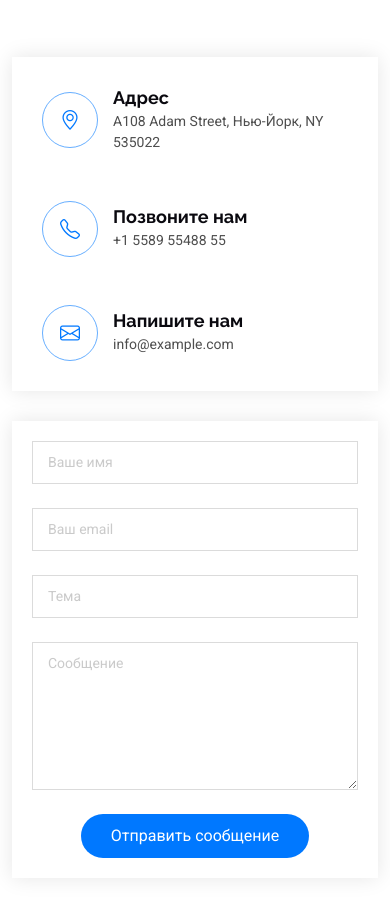
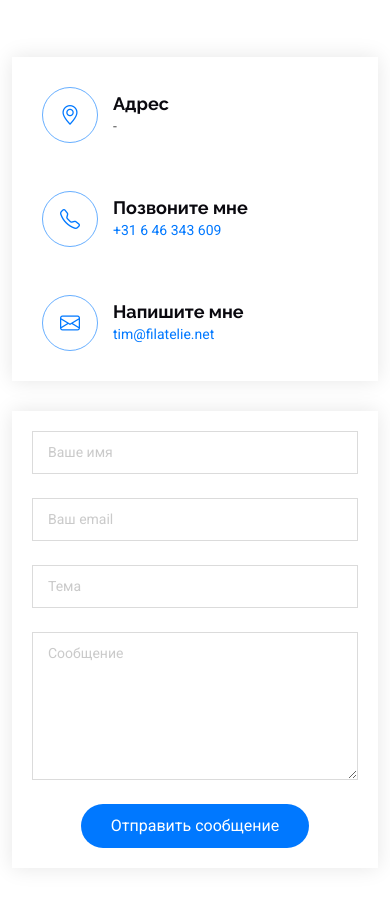
Before and after one commit to Tim-tech-cmd/Tim-tech-cmd.github.io, a plain HTML site: page index-ru.html in a window 390 px wide. Shown: the part 4964-5861 px from the top of the page. Drawn offline with Linux system fonts and the light colour scheme.

Commit message:
a href to email and phone redirection made

```diff
--- a/index-ru.html
+++ b/index-ru.html
@@ -318,27 +318,31 @@
                                     <i class="bi bi-geo-alt flex-shrink-0"></i>
                                     <div>
                                         <h3>Адрес</h3>
-                                        <p>A108 Adam Street, Нью-Йорк, NY 535022</p>
+                                        <p>-</p>
                                     </div>
                                 </div>
                             </div><!-- End Info Item -->
 
                             <div class="col-lg-4">
                                 <div class="info-item d-flex align-items-center">
+                                    <a href="tel:+31646343609">
                                         <i class="bi bi-telephone flex-shrink-0"></i>
                                         <div>
-                                        <h3>Позвоните нам</h3>
-                                        <p>+1 5589 55488 55</p>
+                                            <h3>Позвоните мне </h3>
+                                            <p>+31 6 46 343 609</p>
+                                    </a>
                                 </div>
                             </div>
                         </div><!-- End Info Item -->
 
                         <div class="col-lg-4">
                             <div class="info-item d-flex align-items-center">
+                                <a href="mailto:tim@filatelie.net">
                                     <i class="bi bi-envelope flex-shrink-0"></i>
                                     <div>
-                                        <h3>Напишите нам</h3>
-                                        <p>info@example.com</p>
+                                        <h3>Напишите мне</h3>
+                                        <p>tim@filatelie.net</p>
+                                </a>
                             </div>
                         </div>
                     </div><!-- End Info Item -->
@@ -355,8 +359,7 @@
                         </div>
 
                         <div class="col-md-6 ">
-                                <input type="email" class="form-control" name="email" placeholder="Ваш email"
-                                    required="">
+                            <input type="email" class="form-control" name="email" placeholder="Ваш email" required="">
                         </div>
 
                         <div class="col-md-12">
```
Also changed, not shown: index-en.html (+6 -0 lines), index-es.html (+6 -2 lines), index-nl.html (+7 -4 lines), index.html (+8 -6 lines). Lines whose indentation alone changed are shown as unchanged.
